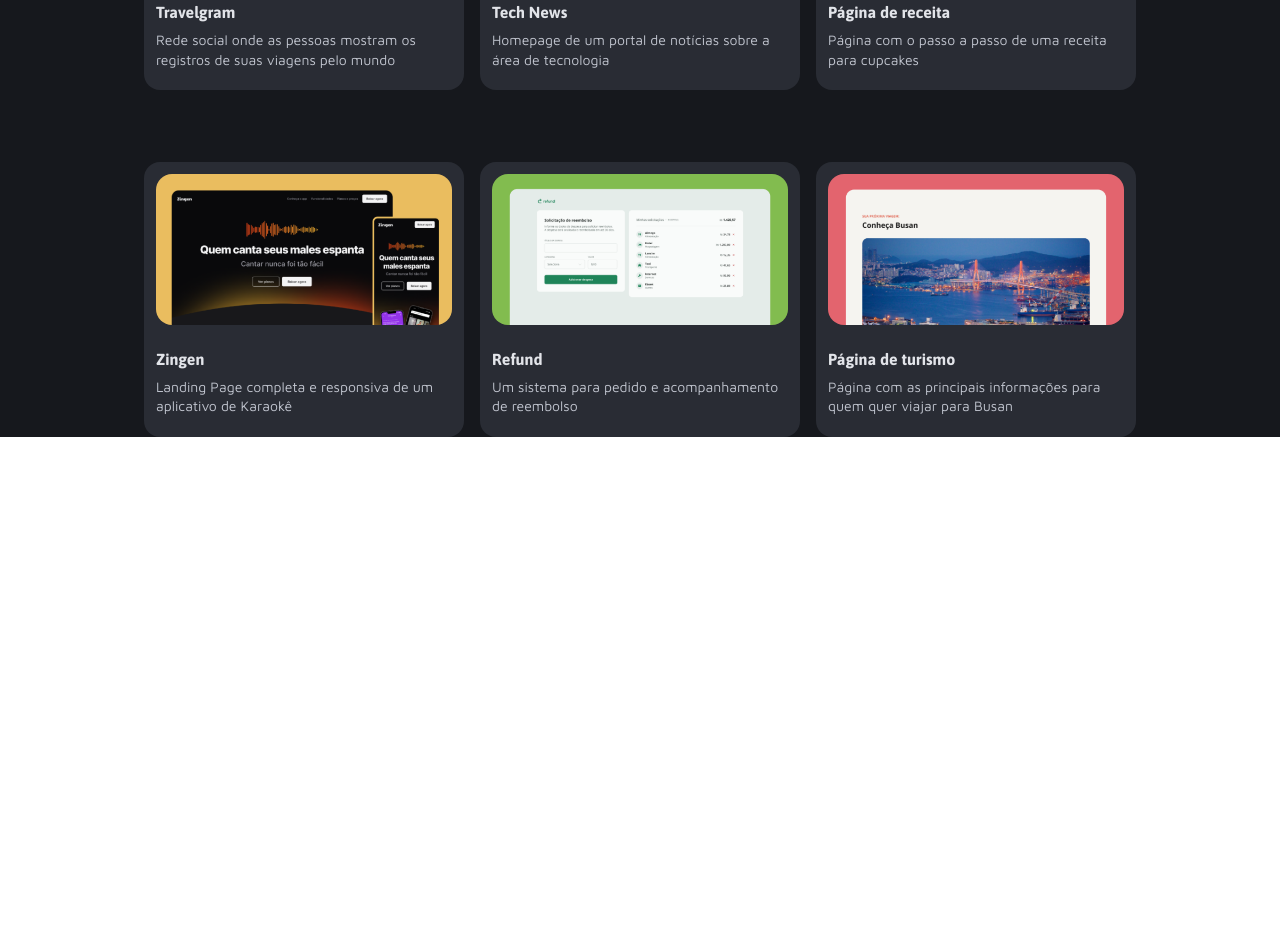
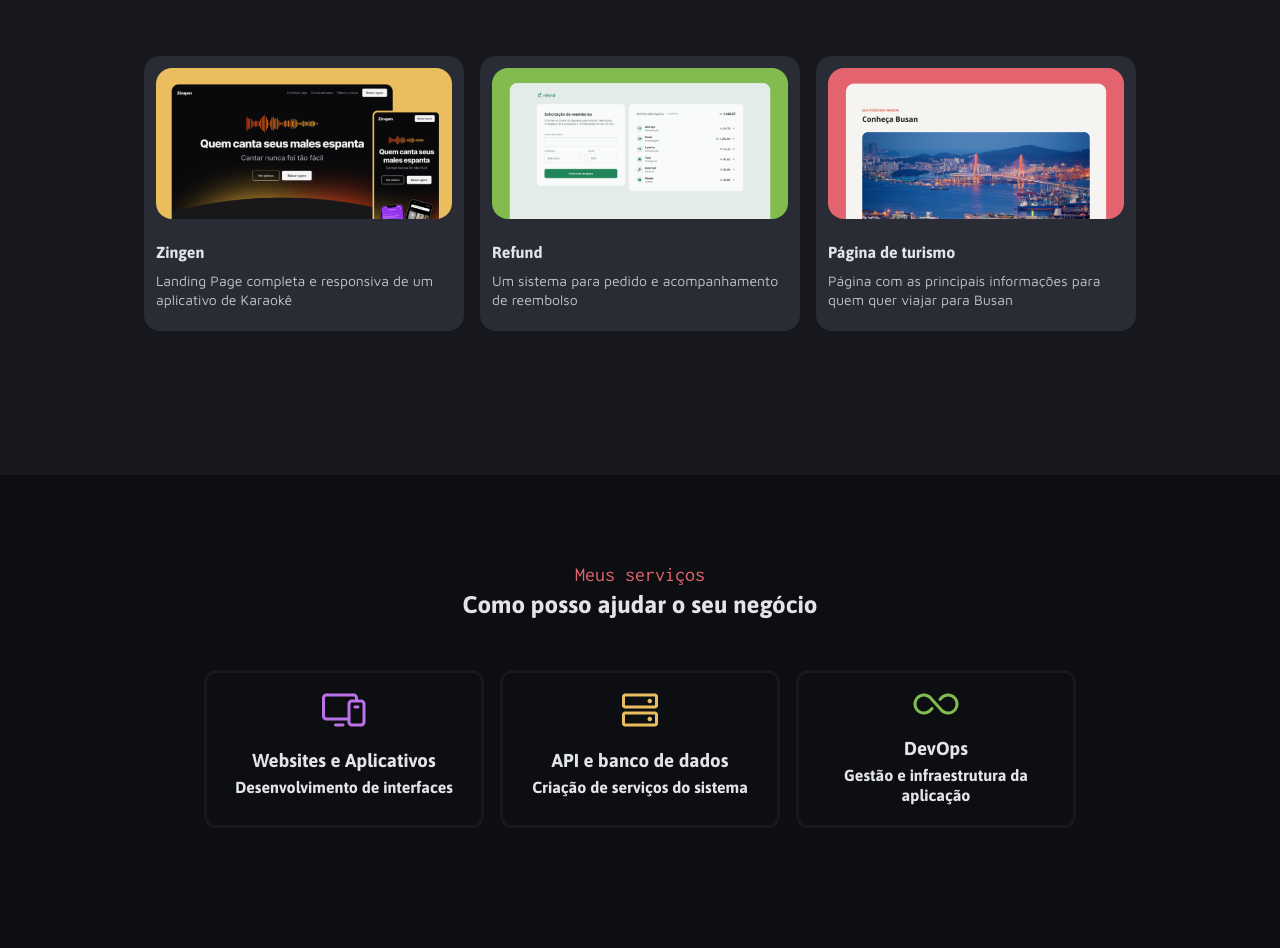
Before and after one commit to jotapegarrafiel/Portf-lio-Dev, a plain HTML site: page index.html in a window 1280 px wide. Shown: the part 1220-2168 px from the top of the page. Before the commit the page ends 1657 px from the top, so only its background shows below. Drawn offline with Linux system fonts and the light colour scheme.

Commit message:
job done

```diff
--- a/index.html
+++ b/index.html
@@ -46,6 +46,7 @@
                     <span>Node.js</span>
                 </a>
             </div>
+            <img src="./assets/icons/CaretDoubleDown.svg" alt="">
         </section>
     </header>
     <main>
@@ -97,6 +98,34 @@
                 </div>
             </div>
         </section>
+
+        <section id="job" class="container">
+            <p>Meus serviços</p>
+            <h2>Como posso ajudar o seu negócio</h2>
+            <div class="grade-projetos">
+                <div class="card-2">
+                    <img src="./assets/icons/pc.svg" alt="">
+                    <div>
+                        <h3>Websites e Aplicativos</h3>
+                        <p>Desenvolvimento de interfaces</p>
+                    </div>
+                </div>
+                <div class="card-2">
+                    <img src="./assets/icons/banco de dados.svg" alt="">
+                    <div>
+                        <h3>API e banco de dados</h3>
+                        <p>Criação de serviços do sistema</p>
+                    </div>
+                </div>
+                <div class="card-2">
+                    <img src="./assets/icons/devops.svg" alt="">
+                    <div>
+                        <h3>DevOps</h3>
+                        <p>Gestão e infraestrutura da aplicação</p>
+                    </div>
+                </div>
+            </div>
+        </section>
     </main>
 </body>
 </html>
--- a/styles/header.css
+++ b/styles/header.css
@@ -6,6 +6,11 @@ header {
   height: 750px;
   text-align: center;
 }
+
+  img:last-child{
+    padding-top: 94px;
+  }
+
 .description {
   display: flex;
   flex-direction: column;
--- a/styles/section.css
+++ b/styles/section.css
@@ -1,9 +1,10 @@
 #work {
-    padding-top: 183px;
+    padding-block: 72px 144px;
     background-color: var(--gray-200);
     text-align: center;
     p:first-child{
         color: var(--red);
+        font: var(--subtitle);
         margin-bottom: 8px;
     }
 }
@@ -43,3 +44,29 @@
     width: 100%;
     border-radius: 16px;
 }
+
+#job {
+    background-color: var(--gray-100);
+    padding-block: 88px 120px;
+    text-align: center;
+    p:first-child{
+        color: var(--red);
+        font: var(--subtitle);
+    }
+    h2{
+        padding-block: 8px 56px;
+    }
+}
+
+.card-2 {
+    padding: 20px;
+    border: 3px solid var(--gray-200);
+    width: 280px;
+    border-radius: 12px;
+    img{
+        margin-bottom: 20px;
+    }
+    h3{
+        margin-bottom: 8px;
+    }
+}
```
Also changed, not shown: assets/icons/CaretDoubleDown.svg (added), assets/icons/banco de dados.svg (added), assets/icons/devops.svg (added), assets/icons/pc.svg (added).
